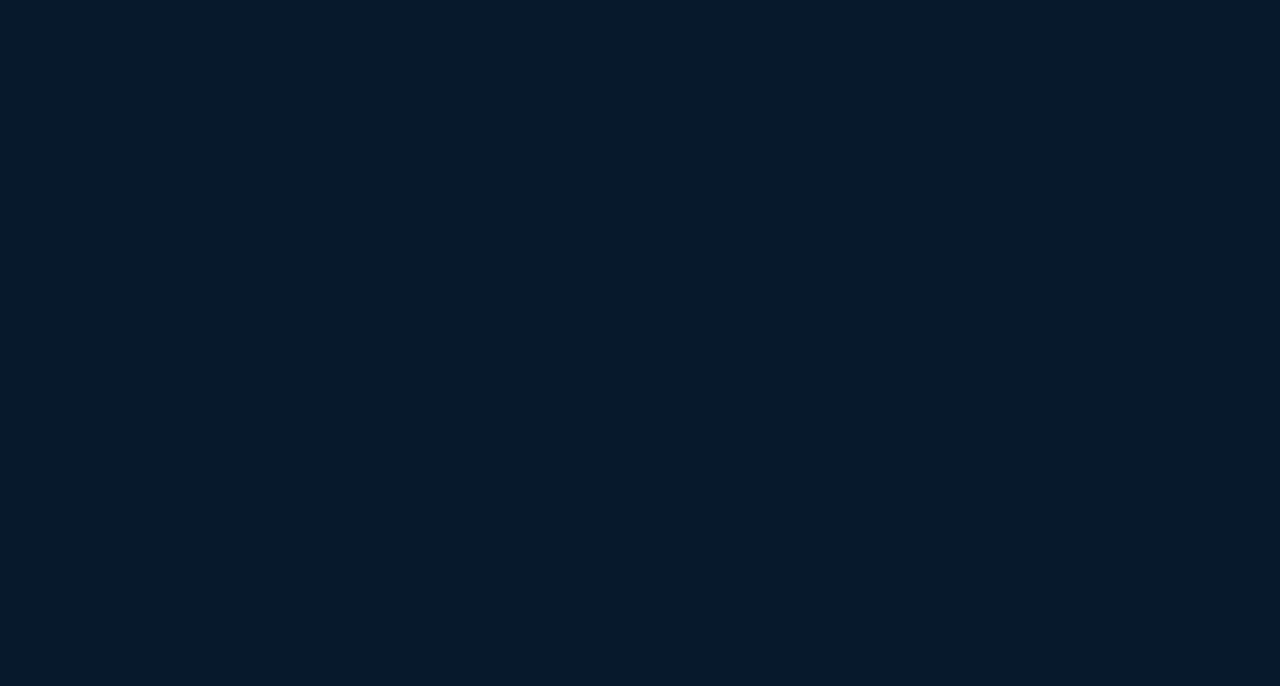
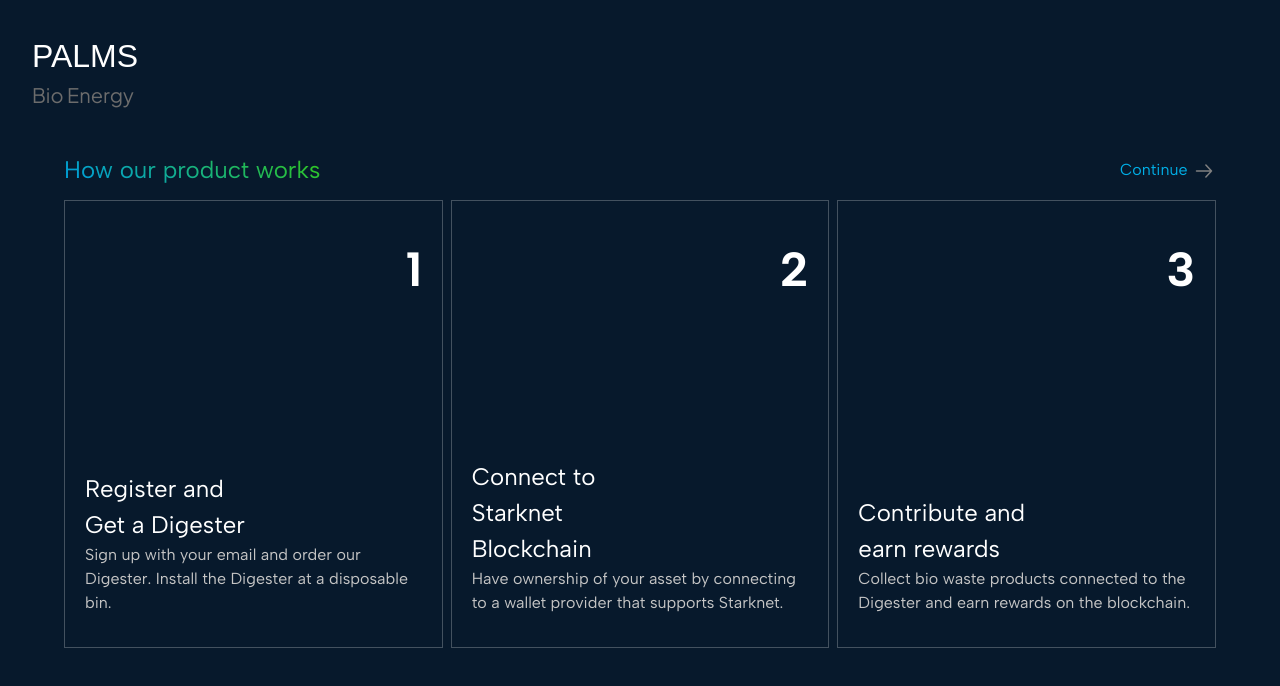
Before and after one commit to palms-bio/palms-dapp, a React (Vite) app: page /howitworks in a window 1280 px wide. Before the commit this address had no page. Shown: the top 686 px of the page. Built offline with nearby package versions, Linux system fonts and the light colour scheme; a web font is replaced by a local one.

Commit message:
add HowItWorks

```diff
--- a/src/App.jsx
+++ b/src/App.jsx
@@ -3,6 +3,7 @@ import LandingPage from "./pages/LandingPage";
 import Signup from "./pages/Signup";
 import { BrowserRouter as Router, Routes, Route } from "react-router-dom";
 import ConnectWallet from "./pages/ConnectWallet";
+import HowItWorks from "./pages/HowItWorks";
 
 function App() {
     return (
@@ -11,6 +12,7 @@ function App() {
                 <Route path="/" element={<LandingPage />} />
                 <Route path="/signup" element={<Signup />} />
                 <Route path="/connect" element={<ConnectWallet />} />
+                <Route path="/howitworks" element={<HowItWorks />} />
             </Routes>
         </Router>
     );
--- /dev/null
+++ b/src/pages/HowItWorks.jsx
@@ -0,0 +1,86 @@
+import React from "react";
+import CornerLogo from "../components/CornerLogo";
+
+const HowItWorks = () => {
+    return (
+        <>
+            <CornerLogo />
+            <div className="flex h-screen w-full font-albertSans justify-center items-center">
+                <div className="w-[90%] ">
+                    <div className="flex justify-between mb-3 items-center">
+                        <h3 className="bg-[linear-gradient(210.39deg,#31c61d_4.11%,rgba(0,174,230,0.901961)_88.82%)] text-transparent bg-clip-text text-[24px]">
+                            How our product works
+                        </h3>
+                        <a href="" className="inline-block text-[#00AEE6]">
+                            {" "}
+                            Continue{" "}
+                            <svg
+                                width="24"
+                                height="24"
+                                viewBox="0 0 24 24"
+                                fill="none"
+                                xmlns="http://www.w3.org/2000/svg"
+                                className="inline"
+                            >
+                                <path
+                                    d="M4.5 12L19.5 12M19.5 12L13.875 6M19.5 12L13.875 18"
+                                    stroke="#808080"
+                                    stroke-width="1.5"
+                                    stroke-linecap="round"
+                                    stroke-linejoin="round"
+                                />
+                            </svg>
+                        </a>
+                    </div>
+                    <div className="flex space-x-2">
+                        <div className="w-full flex flex-col h-[448px] border border-[#F5F5F540] px-5 py-8 justify-between">
+                            <h3 className="text-[48px] font-bold text-right">
+                                1
+                            </h3>
+                            <div>
+                                <p className="w-1/2 text-[24px]">
+                                    Register and Get a Digester
+                                </p>
+                                <p className="text-[#C5C5C5] text-[16px]">
+                                    Sign up with your email and order our
+                                    Digester. Install the Digester at a
+                                    disposable bin.
+                                </p>
+                            </div>
+                        </div>
+                        <div className="w-full flex flex-col h-[448px] border border-[#F5F5F540] px-5 py-8 justify-between">
+                            <h3 className="text-[48px] font-bold text-right">
+                                2
+                            </h3>
+                            <div>
+                                <p className="w-1/2 text-[24px]">
+                                    Connect to Starknet Blockchain
+                                </p>
+                                <p className="text-[#C5C5C5] text-[16px]">
+                                    Have ownership of your asset by connecting
+                                    to a wallet provider that supports Starknet.
+                                </p>
+                            </div>
+                        </div>
+                        <div className="w-full flex flex-col h-[448px] border border-[#F5F5F540] px-5 py-8 justify-between">
+                            <h3 className="text-[48px] font-bold text-right">
+                                3
+                            </h3>
+                            <div>
+                                <p className="w-1/2 text-[24px]">
+                                    Contribute and earn rewards
+                                </p>
+                                <p className="text-[#C5C5C5] text-[16px]">
+                                    Collect bio waste products connected to the
+                                    Digester and earn rewards on the blockchain.
+                                </p>
+                            </div>
+                        </div>
+                    </div>
+                </div>
+            </div>
+        </>
+    );
+};
+
+export default HowItWorks;
```
